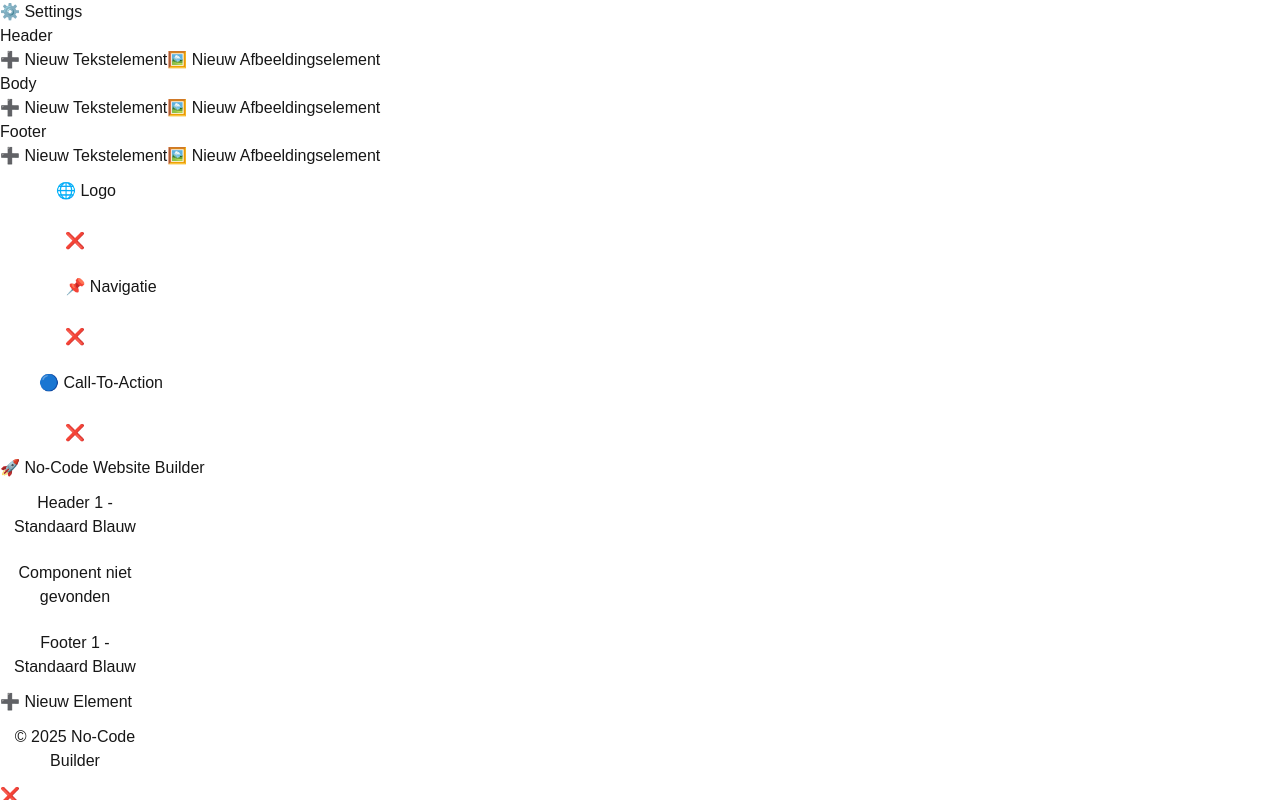
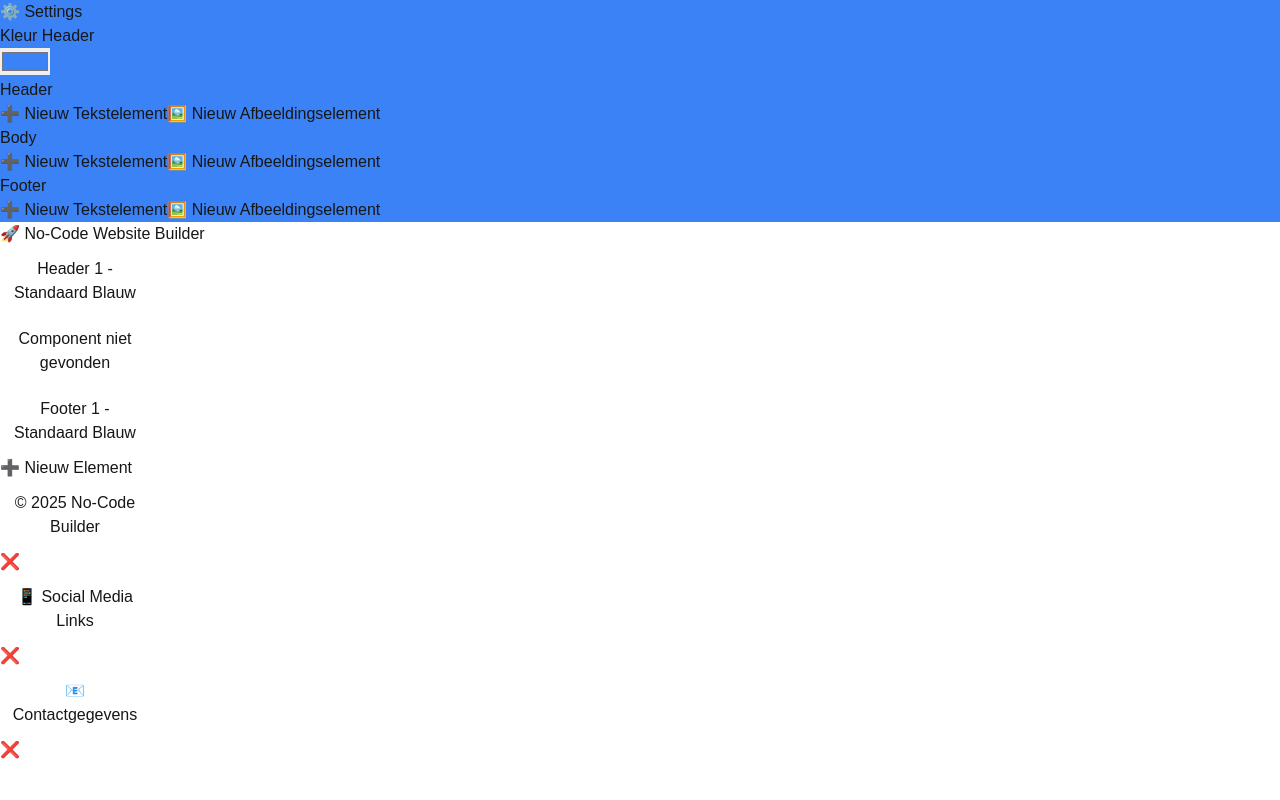
Before and after one commit to dreddyaell/no-code-builder, a Next.js app: page / in a window 1280 px wide. Both pictures are taken after a click on the button "⚙️ Settings". Shown: the top 800 px of the page. Built offline with nearby package versions, Linux system fonts and the light colour scheme.

Commit message:
color header added

```diff
--- a/src/components/Header.tsx
+++ b/src/components/Header.tsx
@@ -5,7 +5,7 @@ import { SortableContext, arrayMove } from "@dnd-kit/sortable";
 import SortableItem from "./SortableItem";
 import Taskbar from "./Taskbar";
 
-// Definieer het type voor de header items
+// Type voor header items
 interface HeaderItem {
   id: string;
   content: string;
@@ -15,8 +15,11 @@ interface HeaderItem {
 }
 
 export default function Header() {
+  const [headerColor, setHeaderColor] = useState("#3b82f6"); // Standaard blauw
   const [headerItems, setHeaderItems] = useState<HeaderItem[]>([]);
   const [isClient, setIsClient] = useState(false);
+
+  // Voor het modal venster
   const [showModal, setShowModal] = useState(false);
   const [newElementType, setNewElementType] = useState<"text" | "image" | null>(null);
   const [newContent, setNewContent] = useState<string>("");
@@ -25,11 +28,7 @@ export default function Header() {
   useEffect(() => {
     setIsClient(true);
     const savedItems = JSON.parse(localStorage.getItem("headerItems") || "[]");
-    setHeaderItems(savedItems.length > 0 ? savedItems : [
-      { id: "logo", content: "🌐 Logo", type: "text", width: 150, height: 50 },
-      { id: "nav", content: "📌 Navigatie", type: "text", width: 200, height: 50 },
-      { id: "cta", content: "🔵 Call-To-Action", type: "text", width: 180, height: 50 },
-    ]);
+    setHeaderItems(savedItems);
   }, []);
 
   useEffect(() => {
@@ -44,7 +43,9 @@ export default function Header() {
     const { active, over } = event;
     if (!over || active.id === over.id) return;
 
-    setHeaderItems((prevItems) => arrayMove(prevItems, prevItems.findIndex(i => i.id === active.id), prevItems.findIndex(i => i.id === over.id)));
+    setHeaderItems((prevItems) =>
+      arrayMove(prevItems, prevItems.findIndex(i => i.id === active.id), prevItems.findIndex(i => i.id === over.id))
+    );
   };
 
   const openModal = (type: "text" | "image") => {
@@ -82,39 +83,54 @@ export default function Header() {
   };
 
   return (
-    <header className="w-full fixed top-0 left-0 bg-blue-500 text-white p-4 shadow-md flex flex-col items-center">
-      <Taskbar openModal={openModal} />
+    <header
+      className="w-full fixed top-0 left-0 text-white p-4 shadow-md flex flex-col items-center"
+      style={{ backgroundColor: headerColor }}
+    >
+      {/* Taskbar met kleurkiezer en opties */}
+      <Taskbar openModal={openModal} setHeaderColor={setHeaderColor} />
+
+      {/* Drag & Drop functionaliteit */}
       {isClient && (
         <DndContext collisionDetection={closestCenter} onDragEnd={handleDragEnd}>
           <SortableContext items={headerItems.map((item) => item.id)}>
             <div className="flex gap-4">
               {headerItems.map((item) => (
-                <SortableItem key={item.id} id={item.id}>
+                <div key={item.id} className="flex flex-col items-center">
+                  <SortableItem id={item.id}>
                     <div
-                    className="border bg-white text-black rounded shadow-md cursor-grab flex items-center justify-center p-2"
-                    style={{ width: `${item.width}px`, height: `${item.height}px` }}
+                      className="border bg-white text-black rounded shadow-md cursor-grab flex items-center justify-center p-2 relative"
+                      style={{
+                        width: `${item.width}px`,
+                        height: `${item.height}px`,
+                        textAlign: "center",
+                        overflow: "hidden",
+                        wordWrap: "break-word",
+                      }}
                     >
                       {item.type === "text" ? (
-                      <span className="w-full h-full flex items-center justify-center text-center">
+                        <span className="w-full h-full flex items-center justify-center">
                           {item.content}
                         </span>
                       ) : (
                         <img src={item.content} alt="Uploaded" className="w-full h-full object-cover rounded" />
                       )}
                     </div>
+                  </SortableItem>
                   <button
                     onClick={() => removeElement(item.id)}
                     className="p-1 bg-red-500 text-white rounded hover:bg-red-700 mt-2"
                   >
                     ❌
                   </button>
-                </SortableItem>
+                </div>
               ))}
             </div>
           </SortableContext>
         </DndContext>
       )}
 
+      {/* Modal venster voor nieuw element */}
       {showModal && (
         <div className="fixed inset-0 bg-black bg-opacity-50 flex justify-center items-center">
           <div className="bg-white p-6 rounded shadow-md w-96">
--- a/src/components/Taskbar.tsx
+++ b/src/components/Taskbar.tsx
@@ -4,10 +4,18 @@ import { useState } from "react";
 
 interface TaskbarProps {
   openModal: (type: "text" | "image", section: "header" | "body" | "footer") => void;
+  setHeaderColor: (color: string) => void;
 }
 
-export default function Taskbar({ openModal }: TaskbarProps) {
+export default function Taskbar({ openModal, setHeaderColor }: TaskbarProps) {
   const [menuOpen, setMenuOpen] = useState(false);
+  const [headerColor, updateHeaderColor] = useState("#3b82f6"); // Standaard blauw
+
+  const handleColorChange = (event: React.ChangeEvent<HTMLInputElement>) => {
+    const newColor = event.target.value;
+    updateHeaderColor(newColor);
+    setHeaderColor(newColor); // Stuur de kleur terug naar de header
+  };
 
   return (
     <div className="fixed top-2 left-2 bg-gray-800 text-white p-3 rounded shadow-md z-50">
@@ -19,10 +27,22 @@ export default function Taskbar({ openModal }: TaskbarProps) {
         ⚙️ Settings
       </button>
 
-      {/* Menu wordt alleen getoond als menuOpen true is */}
+      {/* Instellingen Panel */}
       {menuOpen && (
         <div className="mt-2 bg-white text-black p-4 rounded shadow-md flex flex-col gap-2">
-          <h3 className="text-lg font-bold text-gray-700">Header</h3>
+          {/* Kleurkiezer */}
+          <div className="flex flex-col gap-2">
+            <h3 className="text-lg font-bold text-gray-700">Kleur Header</h3>
+            <input
+              type="color"
+              value={headerColor}
+              onChange={handleColorChange}
+              className="w-12 h-8 border rounded"
+            />
+          </div>
+
+          {/* Header Opties */}
+          <h3 className="text-lg font-bold text-gray-700 mt-4">Header</h3>
           <button
             onClick={() => openModal("text", "header")}
             className="p-2 bg-green-500 text-white rounded hover:bg-green-700"
@@ -36,6 +56,7 @@ export default function Taskbar({ openModal }: TaskbarProps) {
             🖼️ Nieuw Afbeeldingselement
           </button>
 
+          {/* Body Opties */}
           <h3 className="text-lg font-bold text-gray-700 mt-4">Body</h3>
           <button
             onClick={() => openModal("text", "body")}
@@ -50,6 +71,7 @@ export default function Taskbar({ openModal }: TaskbarProps) {
             🖼️ Nieuw Afbeeldingselement
           </button>
 
+          {/* Footer Opties */}
           <h3 className="text-lg font-bold text-gray-700 mt-4">Footer</h3>
           <button
             onClick={() => openModal("text", "footer")}
```
Lines whose indentation alone changed are shown as unchanged.
